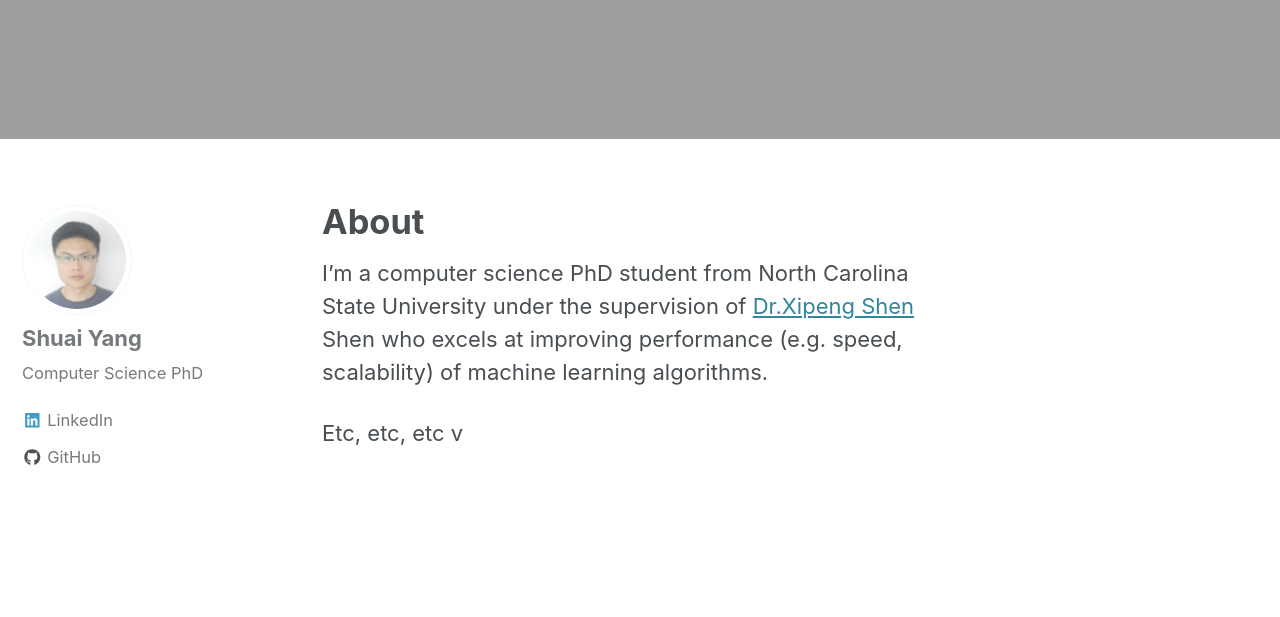
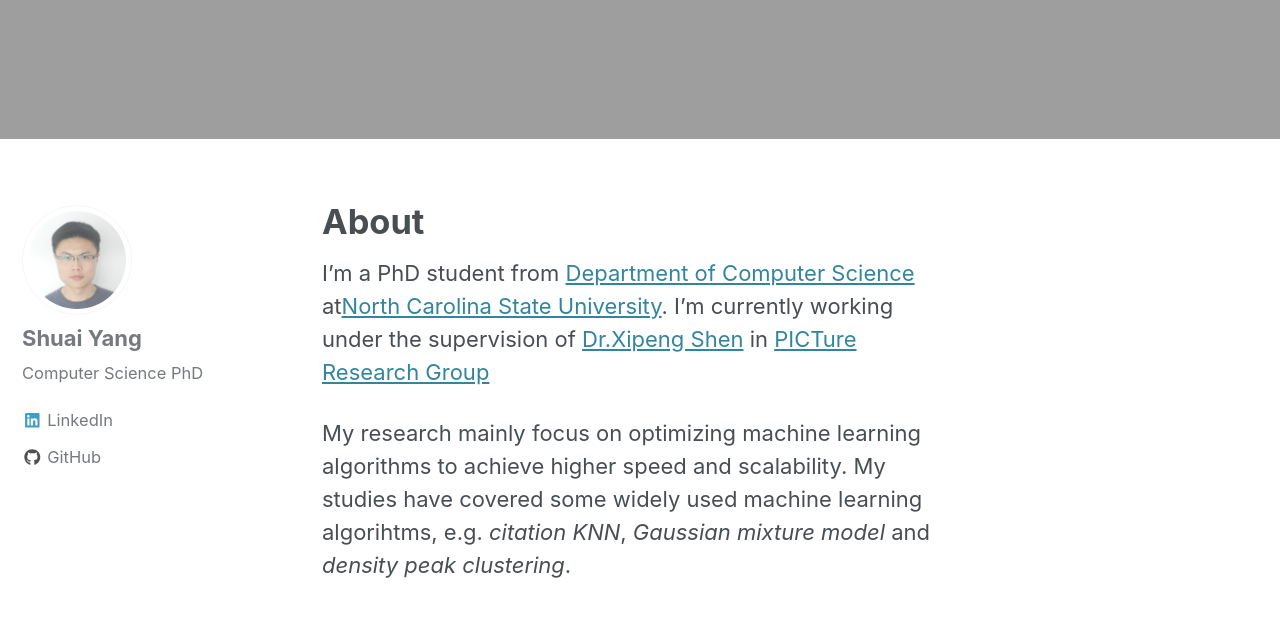
Before and after one commit to magikyoung/magikyoung.github.i, a Jekyll site: the page built from _pages/about.md, in a window 1280 px wide and 900 px high, scrolled down 910 px. Shown: the top 617 px of the window. Built offline with Jekyll 4.4.1, drawn with Linux system fonts in a browser that asks for light colours; nearby versions of some CDN libraries.

Commit message:
update about

```diff
--- a/_includes/archive-single.html
+++ b/_includes/archive-single.html
@@ -33,6 +33,6 @@
     {% if post.read_time %}
       <p class="page__meta"><i class="far fa-clock" aria-hidden="true"></i> {% include read-time.html %}</p>
     {% endif %}
-    {% if post.excerpt %}<p class="archive__item-excerpt" itemprop="description">{{ post.excerpt | markdownify | strip_html | truncate: 260 }}</p>{% endif %}
+    {% if post.excerpt %}<p class="archive__item-excerpt" itemprop="description">{{ post.excerpt | markdownify | strip_html | truncate: 320 }}</p>{% endif %}
   </article>
 </div>
--- a/_pages/about.md
+++ b/_pages/about.md
@@ -5,7 +5,6 @@ header:
   image: "/images/raleigh.jpg"
 ---
 
-I'm a computer science PhD student from North Carolina State University under the supervision of [Dr.Xipeng Shen](https://people.engr.ncsu.edu/xshen5/) Shen who excels at improving performance (e.g. speed, scalability) of machine learning algorithms.
+I'm a PhD student from [Department of Computer Science](https://www.csc.ncsu.edu) at[North Carolina State University](https://www.ncsu.edu). I'm currently working under the supervision of [Dr.Xipeng Shen](https://people.engr.ncsu.edu/xshen5/) in [PICTure Research Group](https://research.csc.ncsu.edu/picture/)
 
-Etc, etc, etc
-v
+My research mainly focus on optimizing machine learning algorithms to achieve higher speed and scalability. My studies have covered some widely used machine learning algorihtms, e.g. _citation KNN_, _Gaussian mixture model_ and _density peak clustering_.
```
